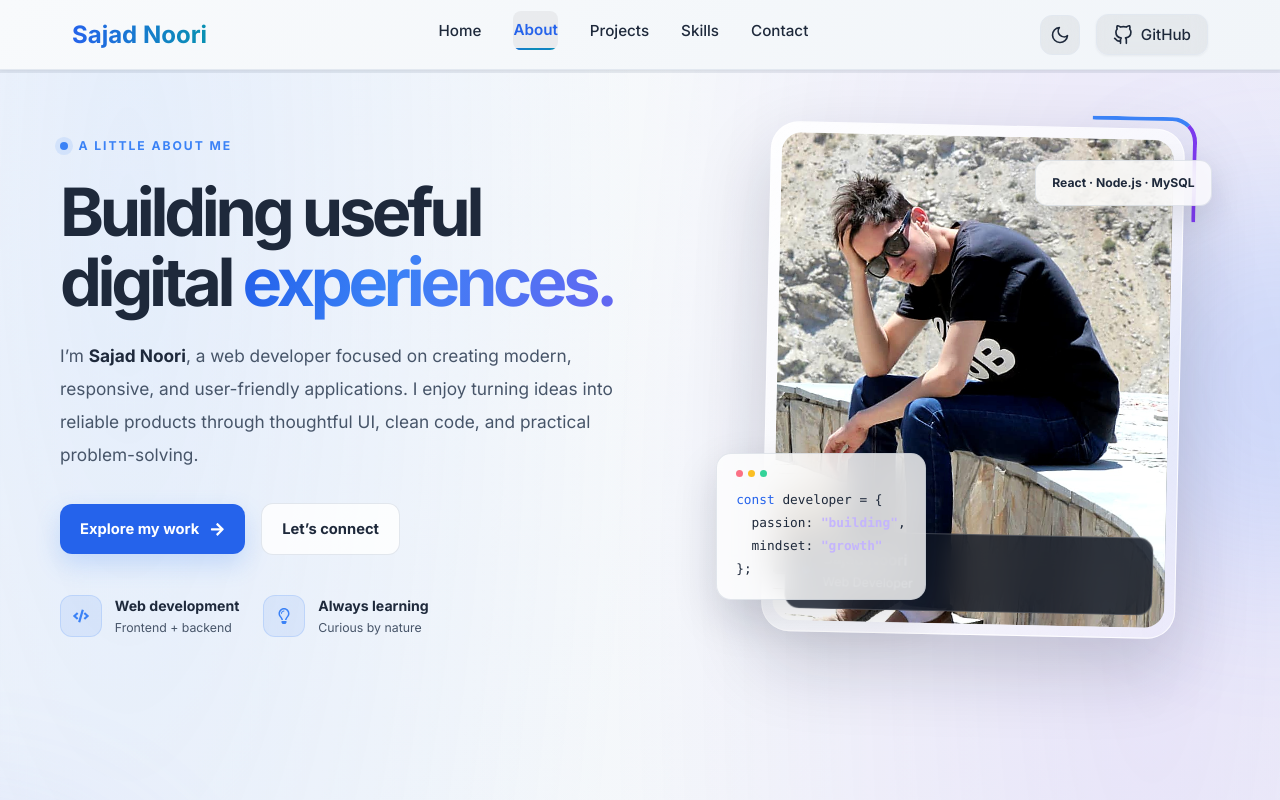
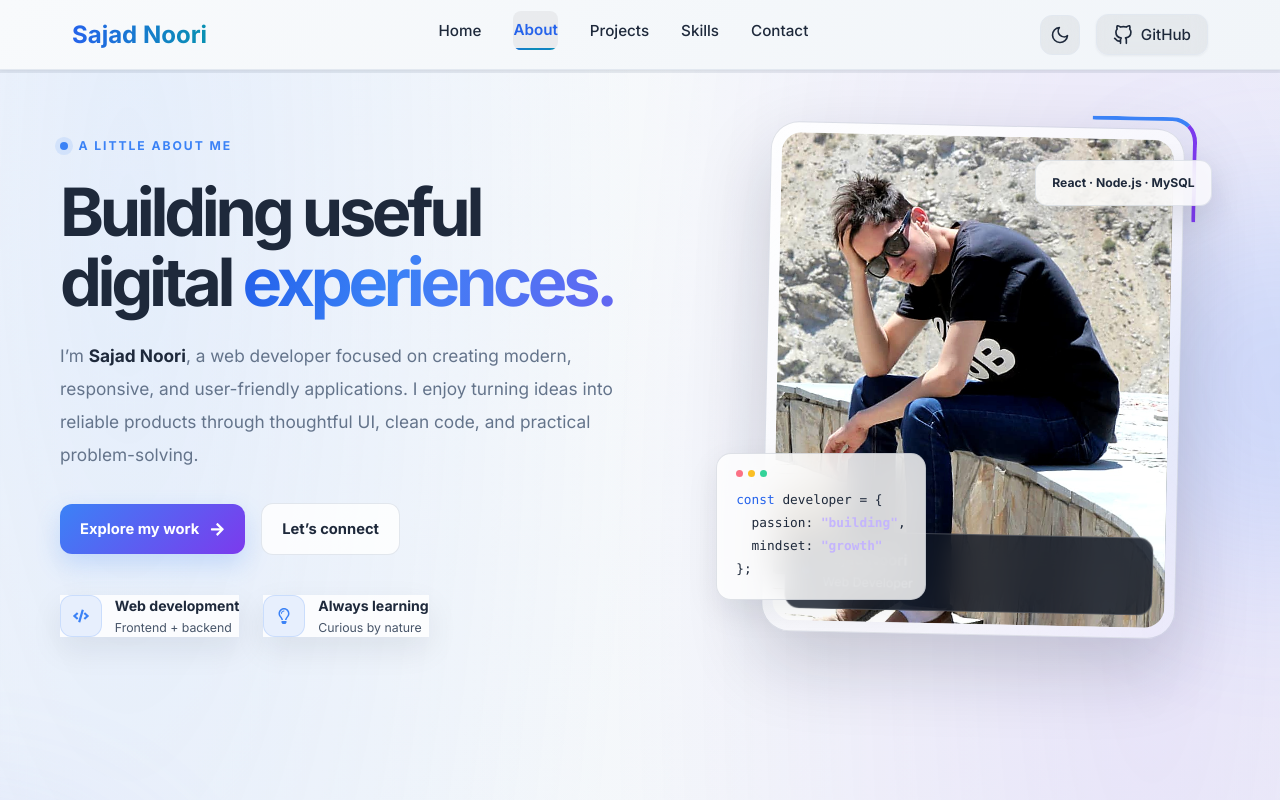
Before and after one commit to sajad-noori/my_portfolio, a React (Vite) app: page /about in a window 1280 px wide. Shown: the top 800 px of the page. Built offline with nearby package versions, Linux system fonts and the light colour scheme.

Commit message:
theme consistency

```diff
--- a/src/main.jsx
+++ b/src/main.jsx
@@ -2,6 +2,7 @@ import React from 'react';
 import ReactDOM from 'react-dom/client';
 import App from './App';
 import './index.css';
+import './styles/ThemeConsistency.css';
 
 ReactDOM.createRoot(document.getElementById('root')).render(
   <React.StrictMode>
--- /dev/null
+++ b/src/styles/ThemeConsistency.css
@@ -0,0 +1,308 @@
+/*
+ * Portfolio-wide theme consistency layer.
+ * Loaded after the page styles so all routes share the same design language.
+ * Preserves the existing blue / purple / pink accents and the page layouts.
+ */
+
+:root {
+  color-scheme: light;
+  --theme-bg: #f5f7fb;
+  --theme-bg-elevated: rgba(255, 255, 255, 0.82);
+  --theme-bg-solid: #ffffff;
+  --theme-text: #1e293b;
+  --theme-muted: #64748b;
+  --theme-border: rgba(100, 116, 139, 0.20);
+  --theme-primary: #3b82f6;
+  --theme-secondary: #7c3aed;
+  --theme-pink: #ec4899;
+  --theme-shadow: 0 12px 32px rgba(15, 23, 42, 0.08);
+  --theme-field: rgba(255, 255, 255, 0.92);
+}
+
+html[data-theme="dark"] {
+  color-scheme: dark;
+  --theme-bg: #0b1120;
+  --theme-bg-elevated: rgba(17, 25, 40, 0.82);
+  --theme-bg-solid: #111827;
+  --theme-text: #f1f5f9;
+  --theme-muted: #a4b1c4;
+  --theme-border: rgba(148, 163, 184, 0.19);
+  --theme-primary: #60a5fa;
+  --theme-secondary: #a78bfa;
+  --theme-pink: #f472b6;
+  --theme-shadow: 0 16px 36px rgba(0, 0, 0, 0.24);
+  --theme-field: rgba(15, 23, 42, 0.86);
+}
+
+html,
+body,
+#root {
+  min-height: 100%;
+}
+
+html {
+  background: var(--theme-bg);
+  scroll-behavior: smooth;
+}
+
+body {
+  color: var(--theme-text);
+  background: var(--theme-bg);
+  transition: background-color 240ms ease, color 240ms ease;
+}
+
+#root {
+  background: var(--theme-bg);
+  color: var(--theme-text);
+}
+
+/* Keep page surfaces in one visual system while preserving their layouts. */
+.home-container,
+.about-section,
+.projects-container,
+.skills-page-wrapper,
+.skills-container,
+.contact-page-wrapper,
+.contact-container {
+  color: var(--theme-text);
+  transition: background-color 240ms ease, color 240ms ease;
+}
+
+.home-container[data-theme="light"],
+.home-container.theme-light,
+.about-section.theme-light,
+.about-section[data-theme="light"],
+.projects-container.theme-light,
+.projects-container[data-theme="light"],
+.skills-container.theme-light,
+.skills-container[data-theme="light"],
+.contact-container.theme-light,
+.contact-container[data-theme="light"],
+.skills-page-light,
+.contact-page-light {
+  background-color: var(--theme-bg);
+}
+
+.home-container[data-theme="dark"],
+.home-container.theme-dark,
+.about-section.theme-dark,
+.about-section[data-theme="dark"],
+.projects-container.theme-dark,
+.projects-container[data-theme="dark"],
+.skills-container.theme-dark,
+.skills-container[data-theme="dark"],
+.contact-container.theme-dark,
+.contact-container[data-theme="dark"],
+.skills-page-dark,
+.contact-page-dark {
+  background-color: var(--theme-bg);
+}
+
+/* Consistent card surfaces and borders across routes. */
+.story-card,
+.skill-category,
+.timeline-content,
+.service-card,
+.quick-fact,
+.profile-photo-frame,
+.floating-code-card,
+.experience-card,
+.feature-card,
+.project-card,
+.skill-item,
+.additional-info,
+.info-item,
+.contact-content,
+.contact-info-card,
+.contact-form,
+.form-card,
+.contact-item,
+.stat-item,
+.code-window,
+.feature-card,
+.experience-card,
+.filter-button,
+.tag,
+.tech-tag {
+  border-color: var(--theme-border);
+}
+
+.story-card,
+.skill-category,
+.timeline-content,
+.service-card,
+.quick-fact,
+.floating-code-card,
+.experience-card,
+.feature-card,
+.project-card,
+.additional-info,
+.info-item,
+.contact-content,
+.contact-info-card,
+.contact-form,
+.form-card,
+.stat-item,
+.code-window {
+  box-shadow: var(--theme-shadow);
+}
+
+/* Shared text hierarchy. Explicit gradient text remains untouched. */
+.about-section,
+.projects-container,
+.skills-container,
+.contact-container {
+  color: var(--theme-text);
+}
+
+.about-section p,
+.projects-container p,
+.skills-container p,
+.contact-container p,
+.timeline-description,
+.project-description,
+.info-content p,
+.contact-description {
+  color: var(--theme-muted);
+}
+
+.about-section h1,
+.about-section h2,
+.about-section h3,
+.projects-container h1,
+.projects-container h2,
+.projects-container h3,
+.skills-container h1,
+.skills-container h2,
+.skills-container h3,
+.contact-container h1,
+.contact-container h2,
+.contact-container h3 {
+  color: var(--theme-text);
+}
+
+/* Make common content cards theme-aware in both modes. */
+html[data-theme="light"] .story-card,
+html[data-theme="light"] .skill-category,
+html[data-theme="light"] .timeline-content,
+html[data-theme="light"] .service-card,
+html[data-theme="light"] .quick-fact,
+html[data-theme="light"] .floating-code-card,
+html[data-theme="light"] .project-card,
+html[data-theme="light"] .additional-info,
+html[data-theme="light"] .info-item,
+html[data-theme="light"] .contact-content,
+html[data-theme="light"] .contact-info-card,
+html[data-theme="light"] .contact-form,
+html[data-theme="light"] .form-card {
+  background-color: var(--theme-bg-elevated);
+}
+
+html[data-theme="dark"] .story-card,
+html[data-theme="dark"] .skill-category,
+html[data-theme="dark"] .timeline-content,
+html[data-theme="dark"] .service-card,
+html[data-theme="dark"] .quick-fact,
+html[data-theme="dark"] .floating-code-card,
+html[data-theme="dark"] .project-card,
+html[data-theme="dark"] .additional-info,
+html[data-theme="dark"] .info-item,
+html[data-theme="dark"] .contact-content,
+html[data-theme="dark"] .contact-info-card,
+html[data-theme="dark"] .contact-form,
+html[data-theme="dark"] .form-card {
+  background-color: var(--theme-bg-elevated);
+}
+
+/* Inputs, selects, and textareas should match the active theme. */
+input,
+textarea,
+select {
+  color: var(--theme-text);
+  background-color: var(--theme-field);
+  border-color: var(--theme-border);
+}
+
+input::placeholder,
+textarea::placeholder {
+  color: var(--theme-muted);
+  opacity: 0.8;
+}
+
+input:focus,
+textarea:focus,
+select:focus {
+  outline-color: var(--theme-primary);
+  border-color: var(--theme-primary);
+}
+
+/* Unified accent treatment for interactive elements. */
+a,
+button {
+  transition-property: color, background-color, border-color, box-shadow, transform, opacity;
+  transition-duration: 200ms;
+}
+
+.about-primary-link,
+.primary-button,
+.btn-primary,
+.project-link:hover,
+.filter-button.active {
+  background-image: linear-gradient(135deg, #3b82f6, #7c3aed);
+}
+
+.about-eyebrow,
+.section-kicker,
+.experience-company,
+.skill-category-icon,
+.service-icon,
+.info-icon {
+  color: var(--theme-primary);
+}
+
+/* Header and footer share the global theme instead of defaulting to white. */
+.header,
+.site-header,
+.footer,
+.site-footer {
+  color: var(--theme-text);
+  border-color: var(--theme-border);
+}
+
+html[data-theme="light"] .header,
+html[data-theme="light"] .site-header,
+html[data-theme="light"] .footer,
+html[data-theme="light"] .site-footer {
+  background-color: rgba(248, 250, 252, 0.88);
+}
+
+html[data-theme="dark"] .header,
+html[data-theme="dark"] .site-header,
+html[data-theme="dark"] .footer,
+html[data-theme="dark"] .site-footer {
+  background-color: rgba(11, 17, 32, 0.90);
+}
+
+/* Prevent fixed overlays or old global styles from forcing a white canvas. */
+html[data-theme="dark"] body,
+html[data-theme="dark"] #root {
+  background-color: #0b1120;
+  color: #f1f5f9;
+}
+
+html[data-theme="light"] body,
+html[data-theme="light"] #root {
+  background-color: #f5f7fb;
+  color: #1e293b;
+}
+
+@media (prefers-reduced-motion: reduce) {
+  *,
+  *::before,
+  *::after {
+    scroll-behavior: auto !important;
+    animation-duration: 0.01ms !important;
+    animation-iteration-count: 1 !important;
+    transition-duration: 0.01ms !important;
+  }
+}
```
